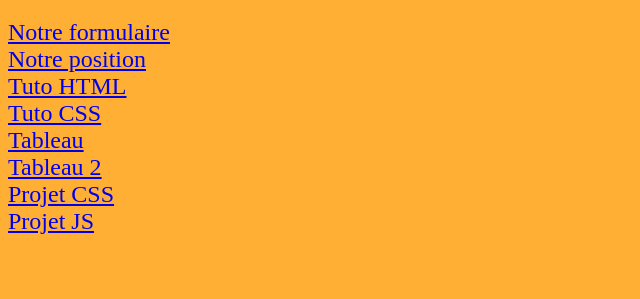
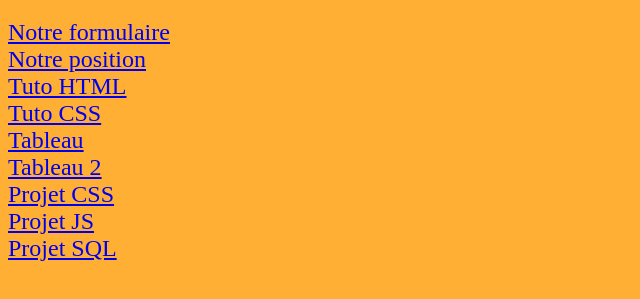
Before and after one commit to HuangFrederic/portofolio2023, a plain HTML site: page lien.html in a window 1280 px wide. Shown: the part 61-360 px from the top of the page, without its empty margins (0-640 px from the left). Drawn offline with Linux system fonts and the light colour scheme.

Commit message:
Add files via upload

```diff
--- a/lien.html
+++ b/lien.html
@@ -18,7 +18,8 @@
 	<a href="tab1.html" target="f2">Tableau</a> <br>
 	<a href="tab2.html" target="f2">Tableau 2</a> <br>
 	<a href="projetcss.html" target="f2">Projet CSS</a> <br>
-	<a href="projetjs.html" target="f2">Projet JS</a>
+	<a href="projetjs.html" target="f2">Projet JS</a> <br>
+	<a href="location.html" target="_blank">Projet SQL</a>
 
 </font>
 
```
